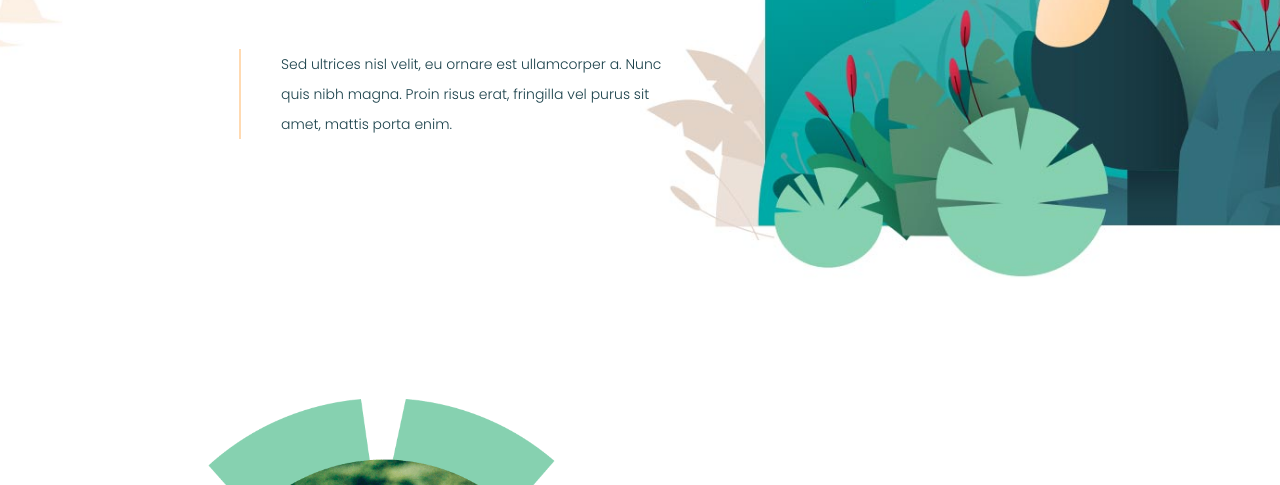
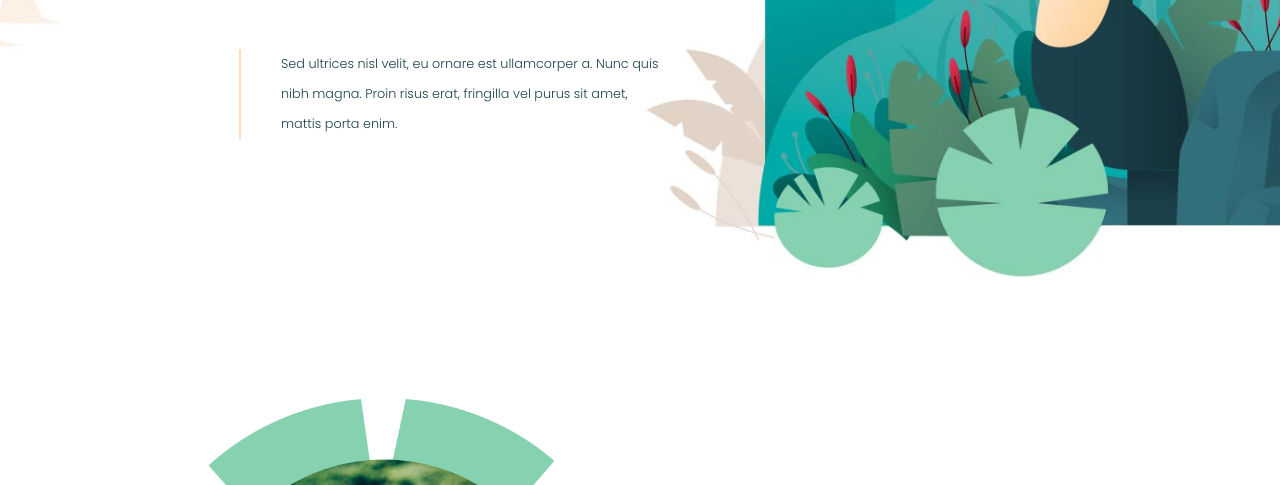
Before and after one commit to nasrin-jafari/bejourney, a plain HTML site: page html/page-our-team.html in a window 1280 px wide. Shown: the part 286-771 px from the top of the page. Drawn offline with Linux system fonts and the light colour scheme.

Commit message:
fix(tempMain): fix font size banner-caption

```diff
--- a/css/ourTeam-page.css
+++ b/css/ourTeam-page.css
@@ -623,6 +623,10 @@
     }
 
     .banner__caption {
+        font-size: var(--font-body-defult);
+        font-family: var(--font-popins);
+        font-weight: var(--font-weight-normal) ;
+        color: var(--color-text-dark);
         padding: 0 51px 0 40px;
         line-height: 23px;
     }
@@ -770,6 +774,10 @@
     }
 
     .banner__caption {
+        font-size: var(--font-body-defult);
+        font-family: var(--font-popins);
+        font-weight: var(--font-weight-normal) ;
+        color: var(--color-text-dark);
         line-height: 26px;
     }
 
@@ -866,7 +874,6 @@
         width: 100%;
     }
 
-
     .nav-link {
     font-size: 0.75rem;
     letter-spacing: 1px;
@@ -896,7 +903,7 @@
     }
 
     .banner__caption {
-        font-size: var(--font-btn-lg);
+        font-size: var(--font-body-defult);
         font-family: var(--font-popins);
         font-weight: var(--font-weight-normal) ;
         color: var(--color-text-dark);
```
